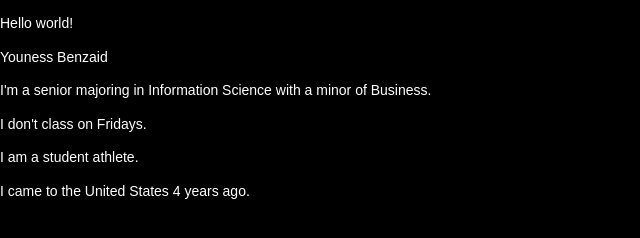
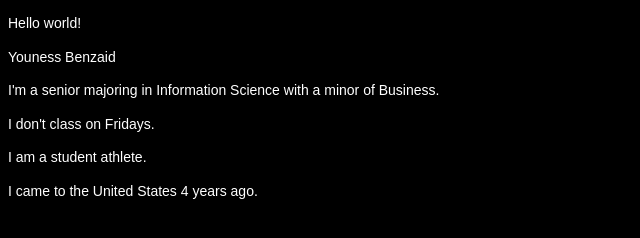
Before and after one commit to yckyouness/my-responsive-facts, a plain HTML site: page index.html in a window 1280 px wide. Shown: the whole page, without its empty margins (0-640 px from the left). Drawn offline with nearby package versions, Linux system fonts and the light colour scheme; files that its build step writes are made by us from their sources; a script that the page names is missing.

Commit message:
Update index.html

```diff
--- a/index.html
+++ b/index.html
@@ -9,9 +9,9 @@
 
         <!-- Place favicon.ico and apple-touch-icon(s) in the root directory -->
 
-        <link rel="stylesheet" href="css/normalize.css">
-        <link rel="stylesheet" href="css/main.css">
-        <script src="js/vendor/modernizr-2.8.3.min.js"></script>
+
+        <link rel="stylesheet" href="main.css">
+
     </head>
     <body>
         <!--[if lt IE 8]>
```
